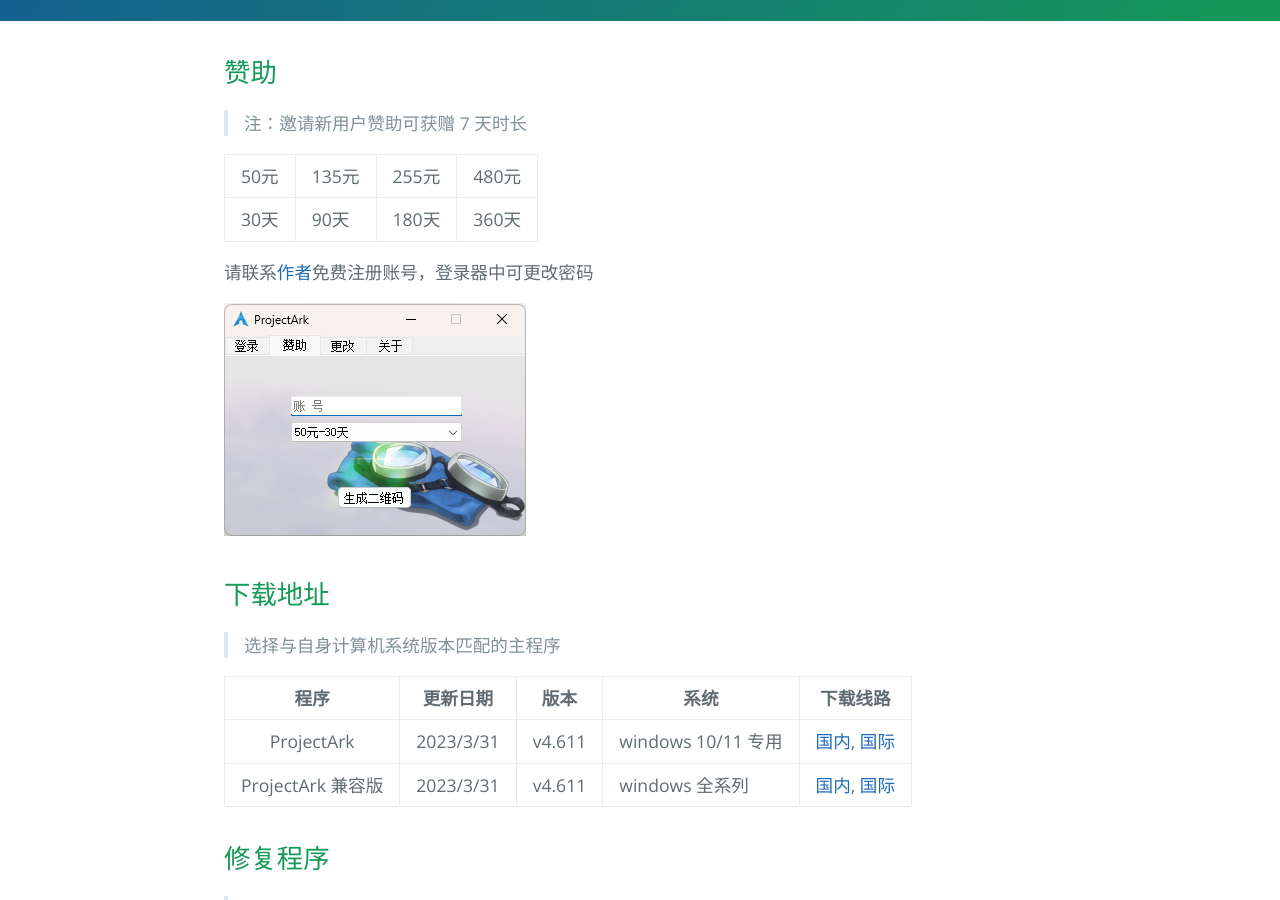
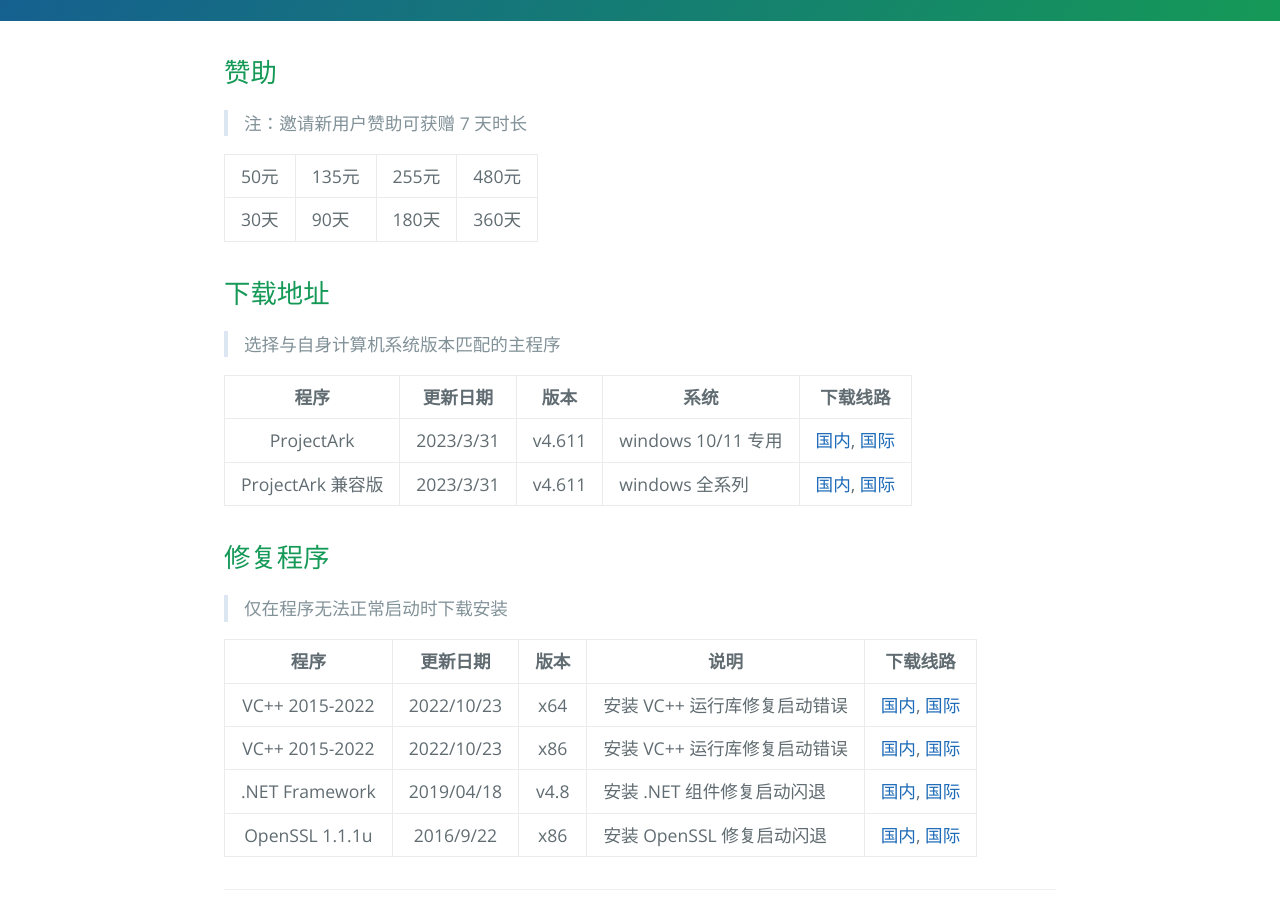
Before and after one commit to ProjectArkClub/ProjectArkClub.github.io, a Jekyll site: the page built from release.md, in a window 1280 px wide and 900 px high, scrolled down 362 px. Built offline with Jekyll 4.4.1, drawn with Linux system fonts in a browser that asks for light colours.

Commit message:
new version

```diff
--- a/release.md
+++ b/release.md
@@ -35,9 +35,10 @@
 
 
 
-请联系[作者](/index#联系方式)免费注册账号，登录器中可更改密码<!-- ，并将<a href="https://www.ip138.com">此页面（点击）</a>的IP地址发给作者加入白名单 -->
+<!-- 请联系[作者](/index#联系方式)免费注册账号，登录器中可更改密码 -->
+<!-- ，并将<a href="https://www.ip138.com">此页面（点击）</a>的IP地址发给作者加入白名单 -->
 
-![23]({{site.cdn}}/resource/donate_ui.png)
+<!-- ![23]({{site.cdn}}/resource/donate_ui.png) -->
 
 <!-- ![1]({{site.cdn}}/resource/donate.png) -->
 
```
